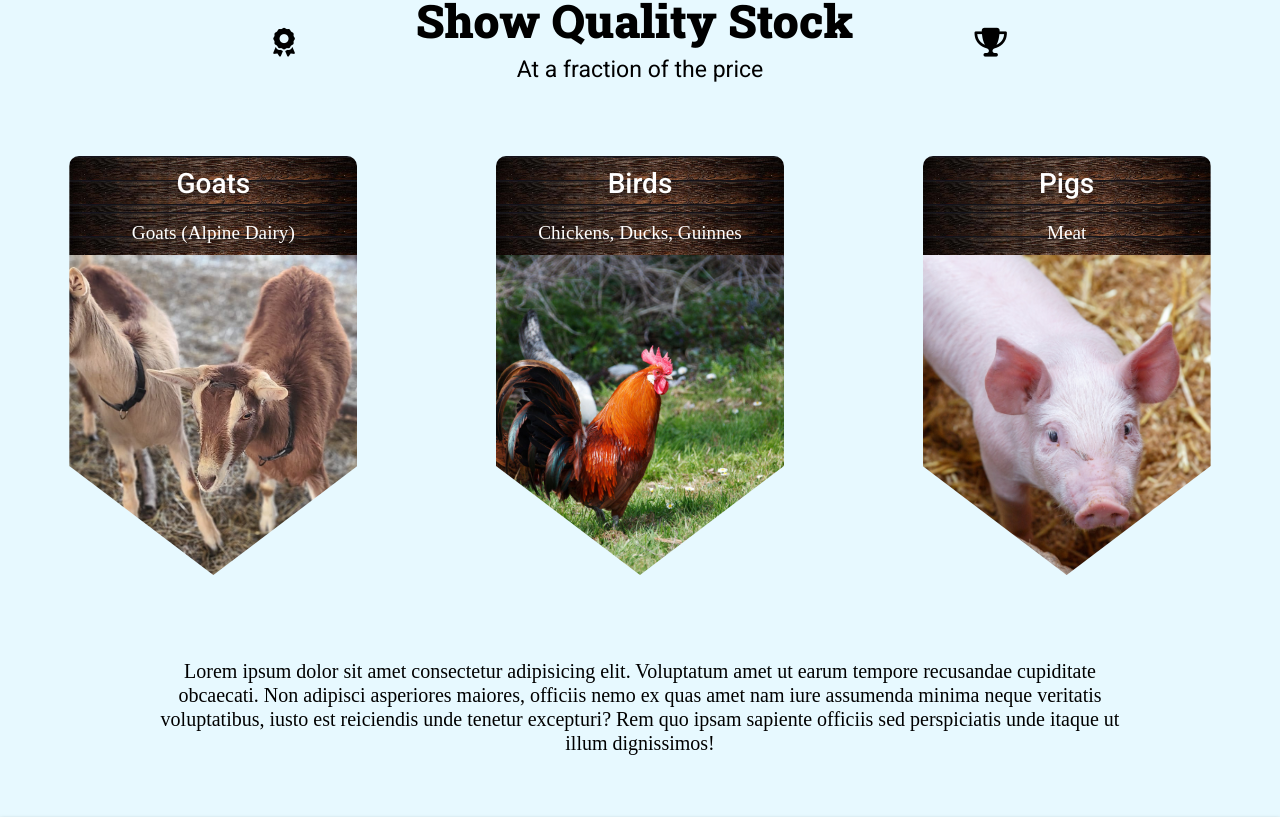
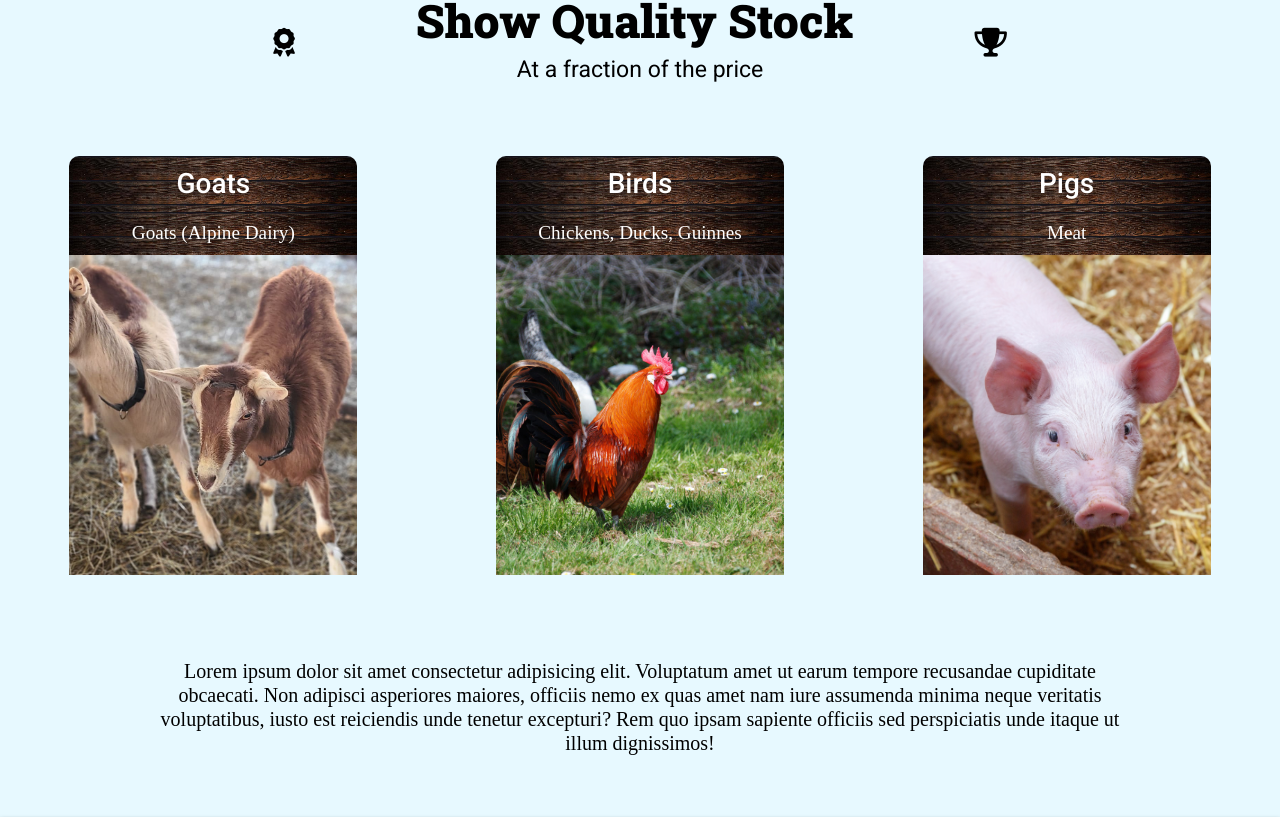
Before and after one commit to oddballadmin/oddballadmin.github.io, a plain HTML site: page stock.html in a window 1280 px wide. Shown: the part 1089-1906 px from the top of the page. Drawn offline with Linux system fonts and the light colour scheme; a web font is replaced by a local one.

Commit message:
fixed card display issue

```diff
--- a/css/main.css
+++ b/css/main.css
@@ -587,8 +587,7 @@ nav .nav-item a {
   width: 90%;
   border-top-left-radius: 30px;
   border-top-right-radius: 30px;
-  -webkit-clip-path: polygon(50% 100%, 100% 74%, 100% 0, 0 0, 0 74%);
-          clip-path: polygon(50% 100%, 100% 74%, 100% 0, 0 0, 0 74%);
+
   margin: 1em auto;
 }
 .stock-card-container .card .card-header {
```
